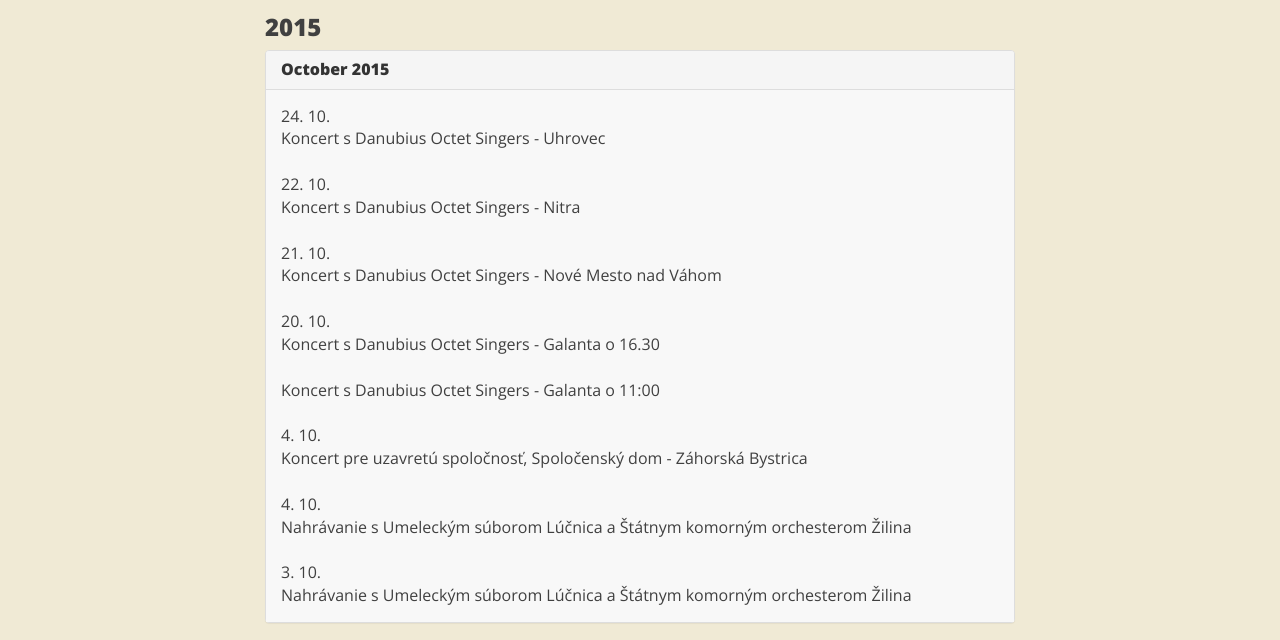
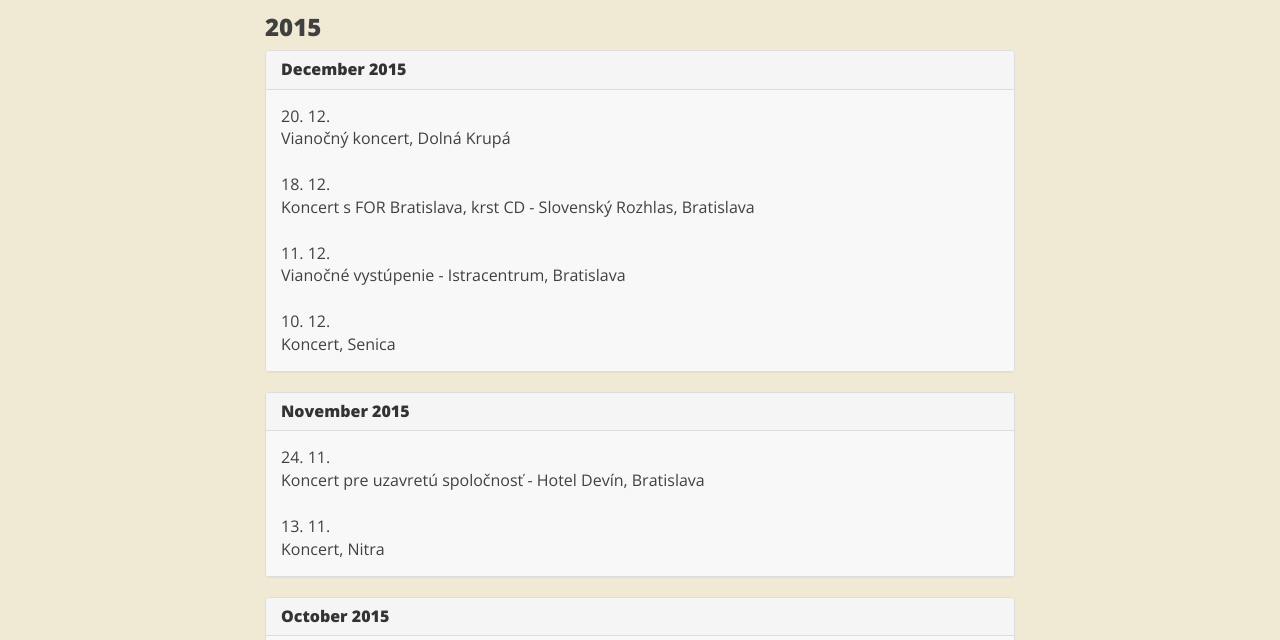
Before and after one commit to tomasondrias/tomasondrias.github.io, a plain HTML site: page schedule/index.html in a window 1280 px wide. Shown: the part 106-746 px from the top of the page. Drawn offline with nearby package versions, Linux system fonts and the light colour scheme.

Commit message:
schedule update

```diff
--- a/feed.xml
+++ b/feed.xml
@@ -5,9 +5,9 @@
     <description>Tomas Ondrias is a graduate of opera singing at the Academy of Performing Arts in Bratislava. He worked with Opernfestspielen St. Margarethen (2012), Operettenfestspielen Bad Hall (2014) under the baton of conductors as Alfred Eschwé, Gustav Kuhn and Gergard Lagrange. While studying at the Academy of Performing Arts he is presented within opera studies as Don Asdrubale and Pulcherio in Mozart&#39;s opera Lo Sposo Deluso. He interprets classic songs, opera, operetta and pop opera (operatic pop). As a soloist sings he in vocal-instrumental ensemble Cavalieri, which is mainly devoted to the interpretation of the operetta genre in its specific arrangement. As a soloist he regularly participates in the Slovak National Song Festival, organized by the Matica Slovenská. Tomas Ondrias is an active performer and singer at many events in Slovakia and abroad.</description>
     <link>http://tomasondrias.com/</link>
     <atom:link href="http://tomasondrias.com/feed.xml" rel="self" type="application/rss+xml" />
-    <pubDate>Fri, 02 Oct 2015 11:25:29 +0200</pubDate>
-    <lastBuildDate>Fri, 02 Oct 2015 11:25:29 +0200</lastBuildDate>
-    <generator>Jekyll v2.5.3</generator>
+    <pubDate>Sun, 06 Dec 2015 12:06:32 +0100</pubDate>
+    <lastBuildDate>Sun, 06 Dec 2015 12:06:32 +0100</lastBuildDate>
+    <generator>Jekyll v3.0.1</generator>
 
   </channel>
 </rss>
--- a/schedule/index.html
+++ b/schedule/index.html
@@ -108,6 +108,38 @@
 
 <div class="panel panel-default">
 	<div class="panel-heading">
+		<h3 class="panel-title">December 2015</h3>
+	</div>
+	<div class="panel-body">
+		20. 12.<br />
+Vianočný koncert, Dolná Krupá
+<br /><br />
+18. 12.<br />
+Koncert s FOR Bratislava, krst CD - Slovenský Rozhlas, Bratislava
+<br /><br />
+11. 12.<br />
+Vianočné vystúpenie - Istracentrum, Bratislava
+<br /><br />
+10. 12.<br />
+Koncert, Senica
+
+	</div>
+</div>
+<div class="panel panel-default">
+	<div class="panel-heading">
+		<h3 class="panel-title">November 2015</h3>
+	</div>
+	<div class="panel-body">
+		24. 11.<br />
+Koncert pre uzavretú spoločnosť - Hotel Devín, Bratislava
+<br /><br />
+13. 11.<br />
+Koncert, Nitra
+
+	</div>
+</div>
+<div class="panel panel-default">
+	<div class="panel-heading">
 		<h3 class="panel-title">October 2015</h3>
 	</div>
 	<div class="panel-body">
@@ -124,6 +156,12 @@ Koncert s Danubius Octet Singers - Nové Mesto nad Váhom
 Koncert s Danubius Octet Singers - Galanta o 16.30
 <br /><br />
 Koncert s Danubius Octet Singers - Galanta o 11:00
+<br /><br />
+15. 10.<br />
+Koncert "Kytica pozdravov" - Primaciálny palác, Bratislava
+<br /><br />
+8. 10.<br />
+Koncert s Danubius Octet Singers - Vrbové
 <br /><br />
 4. 10.<br />
 Koncert pre uzavretú spoločnosť, Spoločenský dom - Záhorská Bystrica
```
